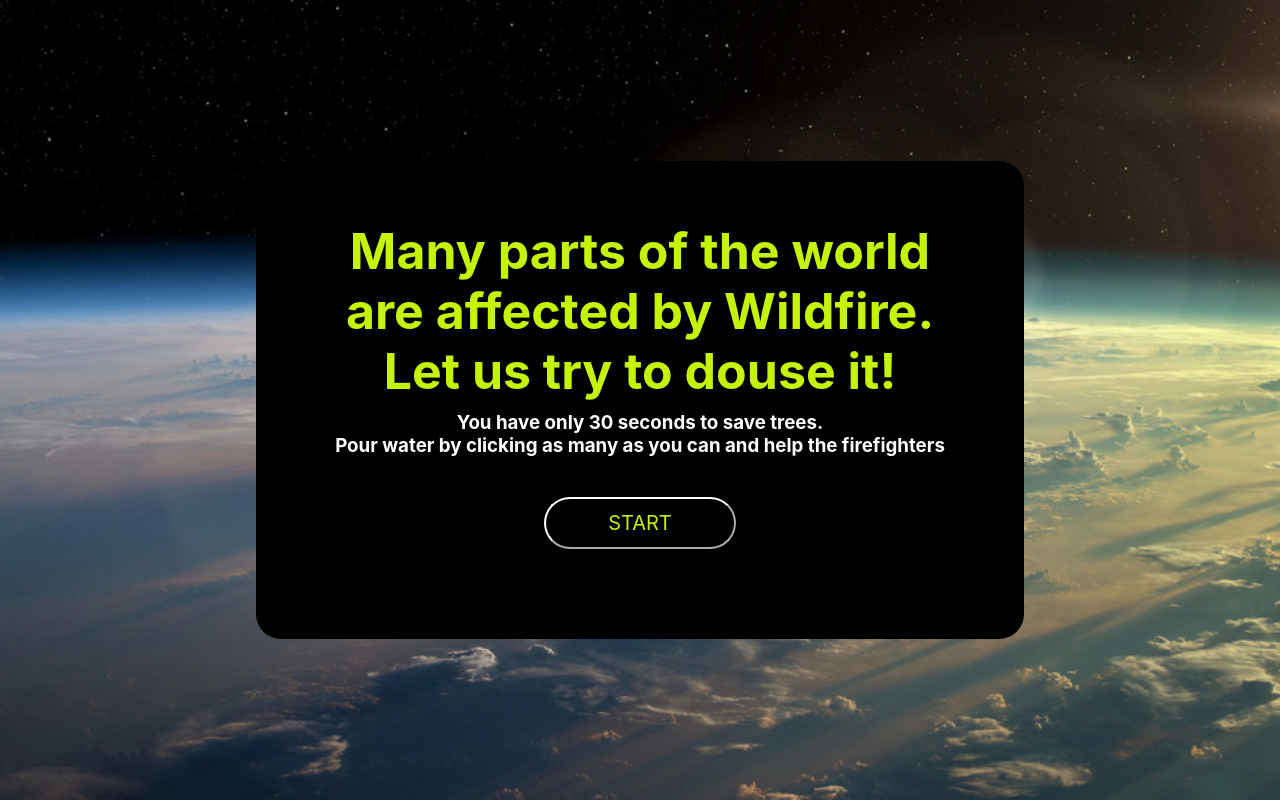
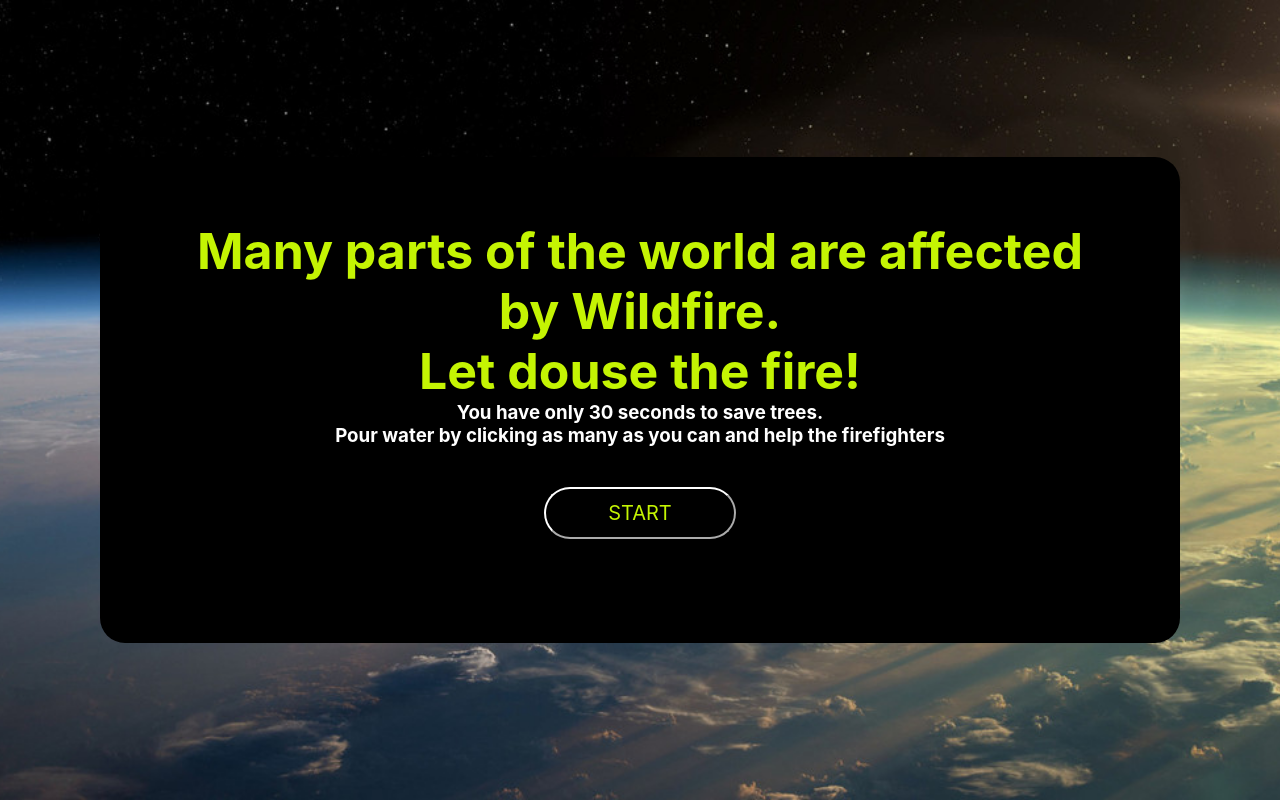
Before and after one commit to madbag/fight-the-fire, a plain HTML site: page index.html in a window 1280 px wide. Drawn offline with Linux system fonts and the light colour scheme; a web font is replaced by a local one.

Commit message:
background fixes

```diff
--- a/index.html
+++ b/index.html
@@ -15,7 +15,7 @@
         <h1>
           Many parts of the world are affected by Wildfire.
           <br />
-          Let us try to douse it!
+          Let douse the fire!
         </h1>
 
         <h3>
--- a/styles/style.css
+++ b/styles/style.css
@@ -17,21 +17,26 @@
   background: url("../images/startScreen.jpeg");
   background-position: center;
   background-size: cover;
+  display: flex;
+  justify-content: center;
+  align-items: center;
   color: white;
   width: 100vw;
   height: 100vh;
 }
 
 .intro-screen {
-  position: relative;
-  max-width: 60%;
+  position: absolute;
+  max-width: 1080px;
   background-color: black;
-  text-align: center;
   display: flex;
   flex-direction: column;
+  text-align: center;
   align-items: center;
-  justify-content: center;
+  justify-items: center;
   border-radius: 25px;
+
+  padding: 4em;
 }
 
 .intro-screen h1 {
@@ -76,7 +81,6 @@
   font-size: 15px;
   background-color: black;
   border-radius: 20px;
-
   padding: 15px;
 }
 
@@ -124,7 +128,6 @@
   text-align: center;
 }
 
-
 .game-message h3 {
   font-size: 20px;
   line-height: 150%;
@@ -151,18 +154,13 @@ h3 a {
   text-decoration: none;
 }
 
-h4 {
-  margin: 30px;
-  line-height: 1.5em;
-}
-
 span {
   font-weight: 600;
   color: white;
   font-style: italic;
 }
 
-@media only screen and (min-width: 600px) {
+/* @media only screen and (min-width: 600px) {
   .intro-screen {
     top: 50%;
     left: 50%;
@@ -190,4 +188,4 @@ span {
     flex-direction: row;
     border-radius: 20px;
   }
-}
+} */
```
